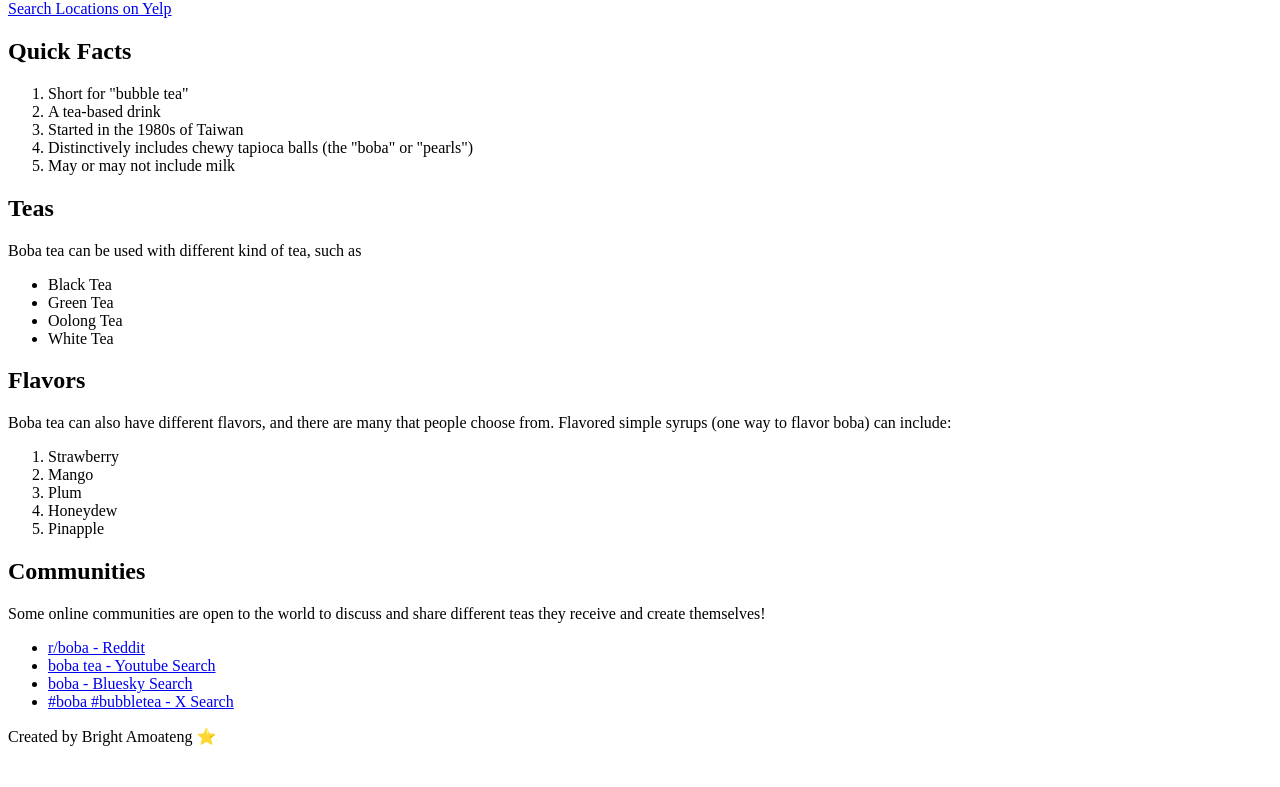
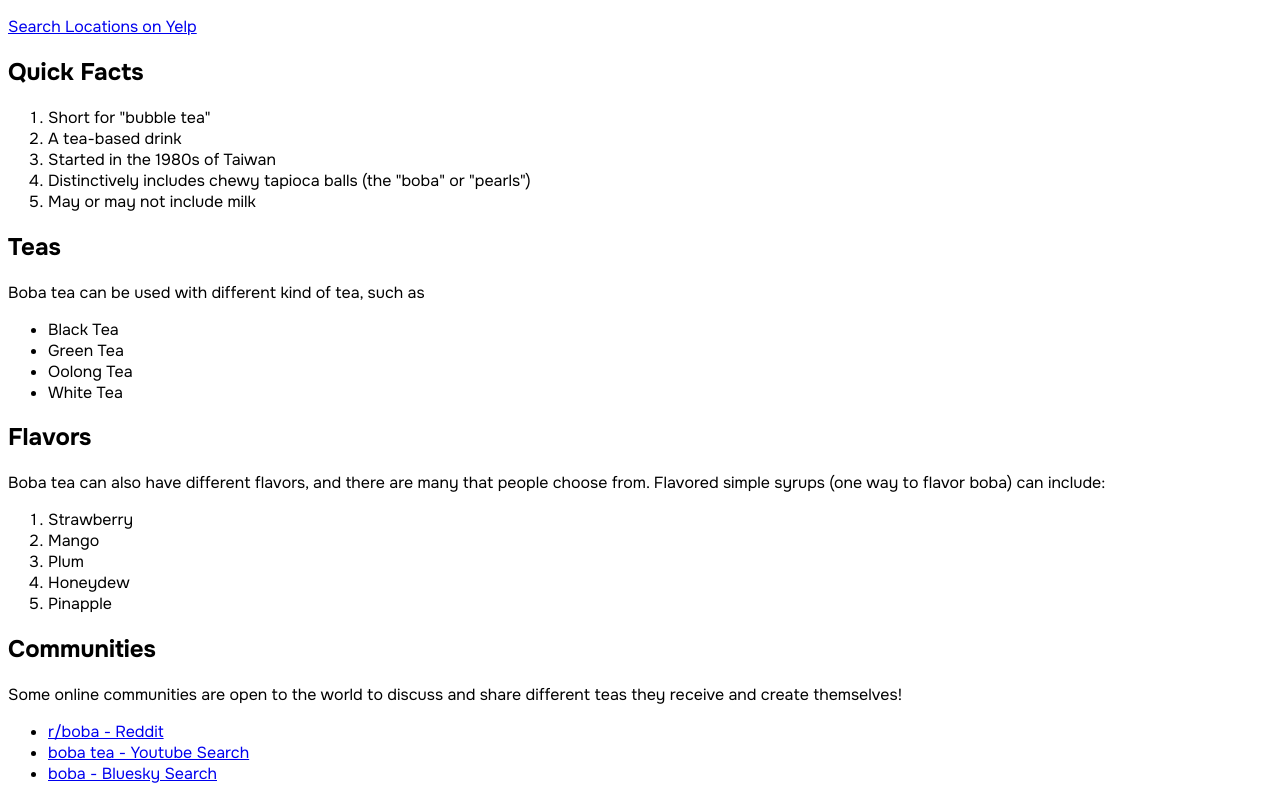
Before and after one commit to brighta19/boba-landing-page, a plain HTML site: page index.html in a window 1280 px wide. Shown: the part 168-955 px from the top of the page. Before the commit the page ends 930 px from the top, so only its background shows below. Drawn offline with Linux system fonts and the light colour scheme.

Commit message:
add: google font

```diff
--- /dev/null
+++ b/css/styles.css
@@ -0,0 +1,3 @@
+body {
+    font-family: Onest, sans-serif;
+}
--- a/index.html
+++ b/index.html
@@ -5,6 +5,10 @@
     <meta name="viewport" content="width=device-width, initial-scale=1.0">
     <meta http-equiv="X-UA-Compatible" content="ie=edge">
     <title>Boba Landing Page</title>
+    <link rel="preconnect" href="https://fonts.googleapis.com">
+    <link rel="preconnect" href="https://fonts.gstatic.com" crossorigin>
+    <link href="https://fonts.googleapis.com/css2?family=Onest:wght@100..900&display=swap" rel="stylesheet">
+    <link rel="stylesheet" href="css/styles.css">
 </head>
 <body>
     <header>
```
